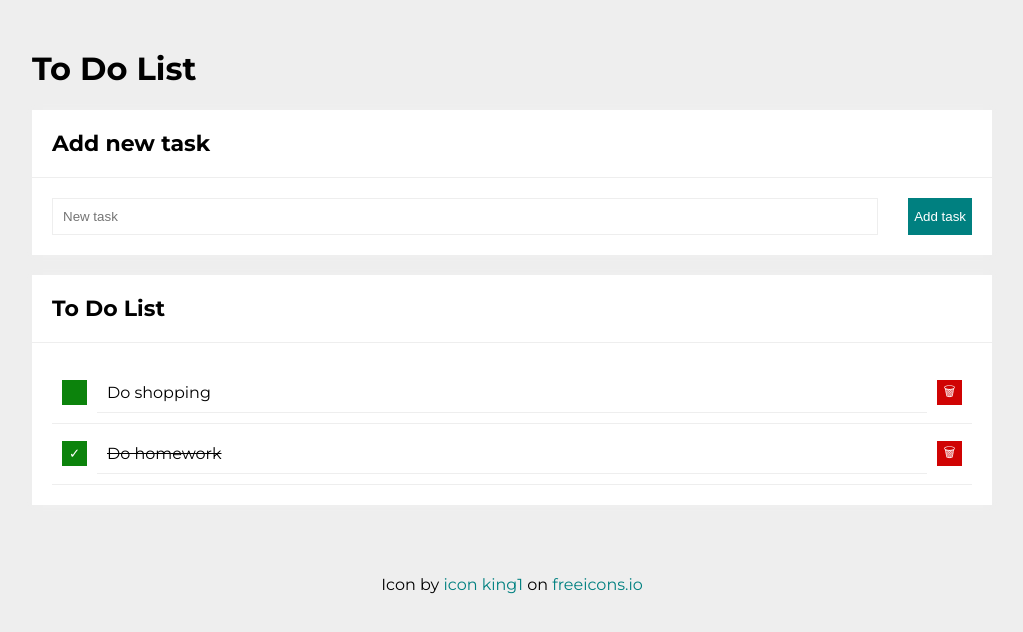
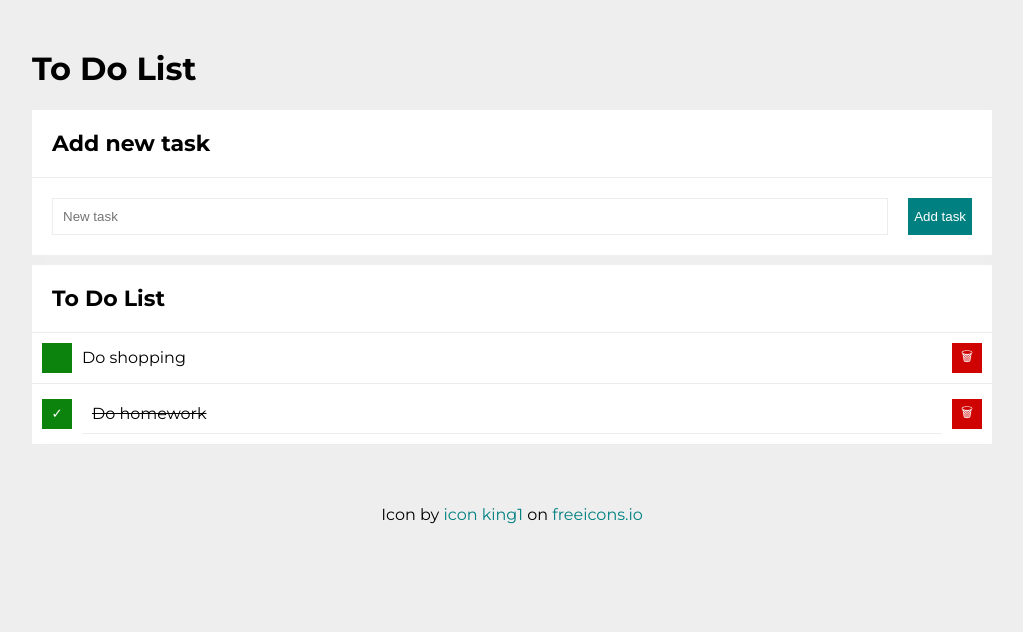
Before and after one commit to Aliorl/ToDoList, a plain HTML site: page index.html in a window 1280 px wide. Shown: the whole page, without its empty margins (128-1151 px from the left). Drawn offline with Linux system fonts and the light colour scheme.

Commit message:
larger icons and larger buttons, class in js added

```diff
--- a/css/form.css
+++ b/css/form.css
@@ -1,7 +1,7 @@
 .form {
     display: grid;
     grid-template-columns: 1fr auto;
-    grid-gap: 30px;
+    grid-gap: 20px;
     padding: 20px;
 }
 
@@ -13,7 +13,7 @@
 
 .form__input {
     padding: 10px;
-    border: 1px solid #eee;
+    border: 1px solid #ededed;
     min-width: 100%;
 }
 
@@ -27,6 +27,7 @@
 @media (max-width: 768px) {
     .form__button {
         max-width: 100%;
+        min-height: 30px;
     }
 }
 
--- a/css/list.css
+++ b/css/list.css
@@ -1,5 +1,5 @@
 .list {
-    padding: 20px;
+    padding: 0;
     margin: 0;
     list-style: none;
 }
@@ -10,8 +10,8 @@
     grid-gap: 10px;
     align-items: center;
     padding: 10px;
-    border-bottom: 1px solid #eee;
-    word-break: break-word;
+    border-bottom: 1px solid #ededed;
+    word-break: break-all;
 }
 
 .list__item--done {
@@ -21,8 +21,8 @@
 .list__button {
     border: none;
     color: white;
-    width: 25px;
-    height: 25px;
+    width: 30px;
+    height: 30px;
     padding: 0;
     cursor: pointer;
 }
--- a/css/section.css
+++ b/css/section.css
@@ -1,13 +1,13 @@
 .section {
     background-color: white;
     box-shadow: 0 0 6px #eee;
-    margin: 20px 0;
+    margin: 10px 0;
     min-width: 100px;
 }
 
 .section__header {
     padding: 20px;
     font-size: 22px;
-    border-bottom: 1px solid #eee;
+    border-bottom: 1px solid #ededed;
     margin: 0;
     }
--- a/js/script.js
+++ b/js/script.js
@@ -51,11 +51,11 @@
 
         for (const task of tasks) {
             htmlString += `
-                <li class="list__item js-task" ${task.done ? "✓" : ""}>
+                <li class="list list__item js-tasks" ${task.done ? "✓" : ""}>
                     <button class="list__button list__button--done js-done">
                         ${task.done ? "✓" : ""}
                     </button>
-                    <span class="list__item ${task.done ? " list__item--done" : ""}">
+                    <span class="list__item${task.done ? " list__item--done" : "list__item"}">
                         ${task.content}
                     </span>
                     <button class=" list__button list__button--remove js-remove">
```
